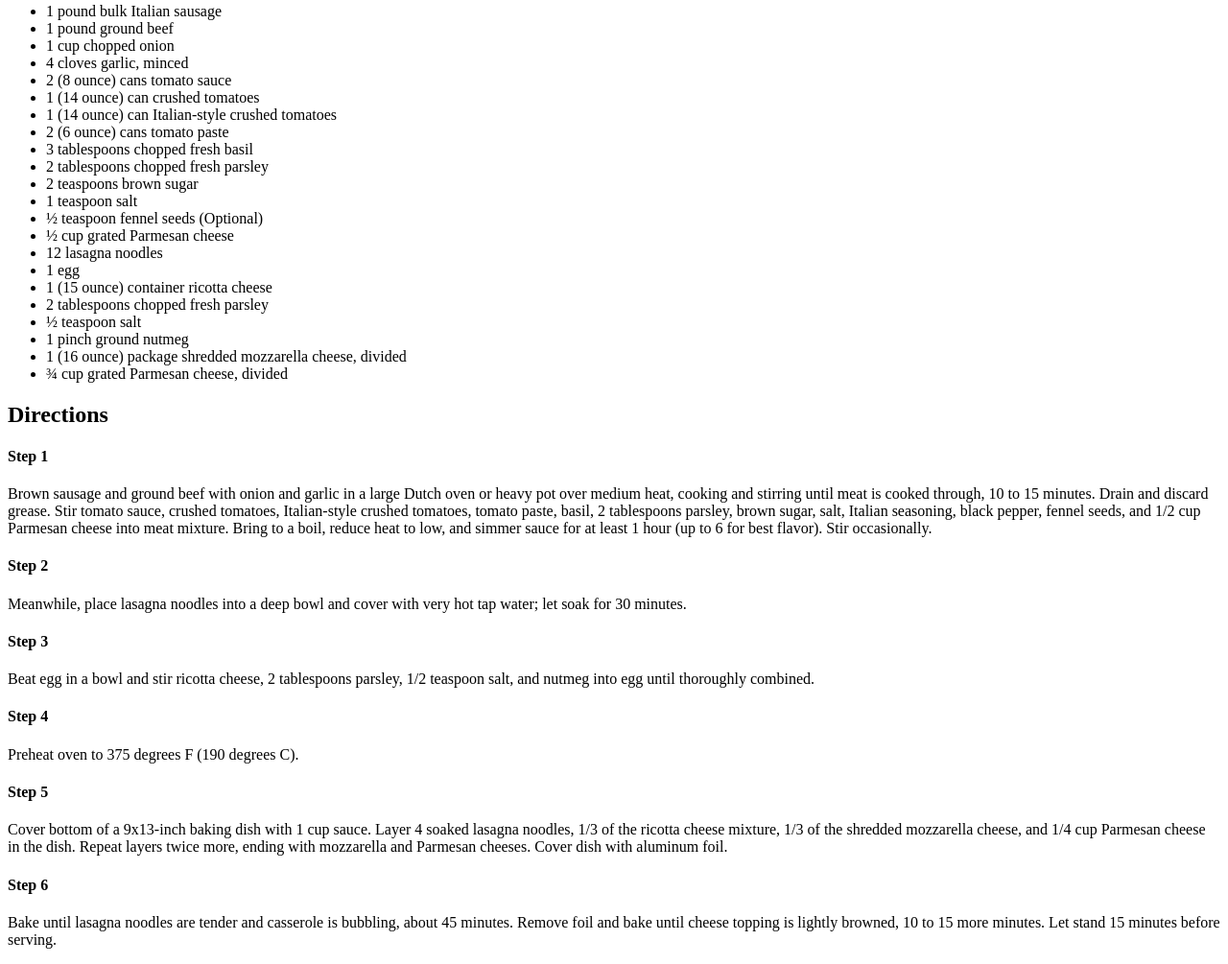
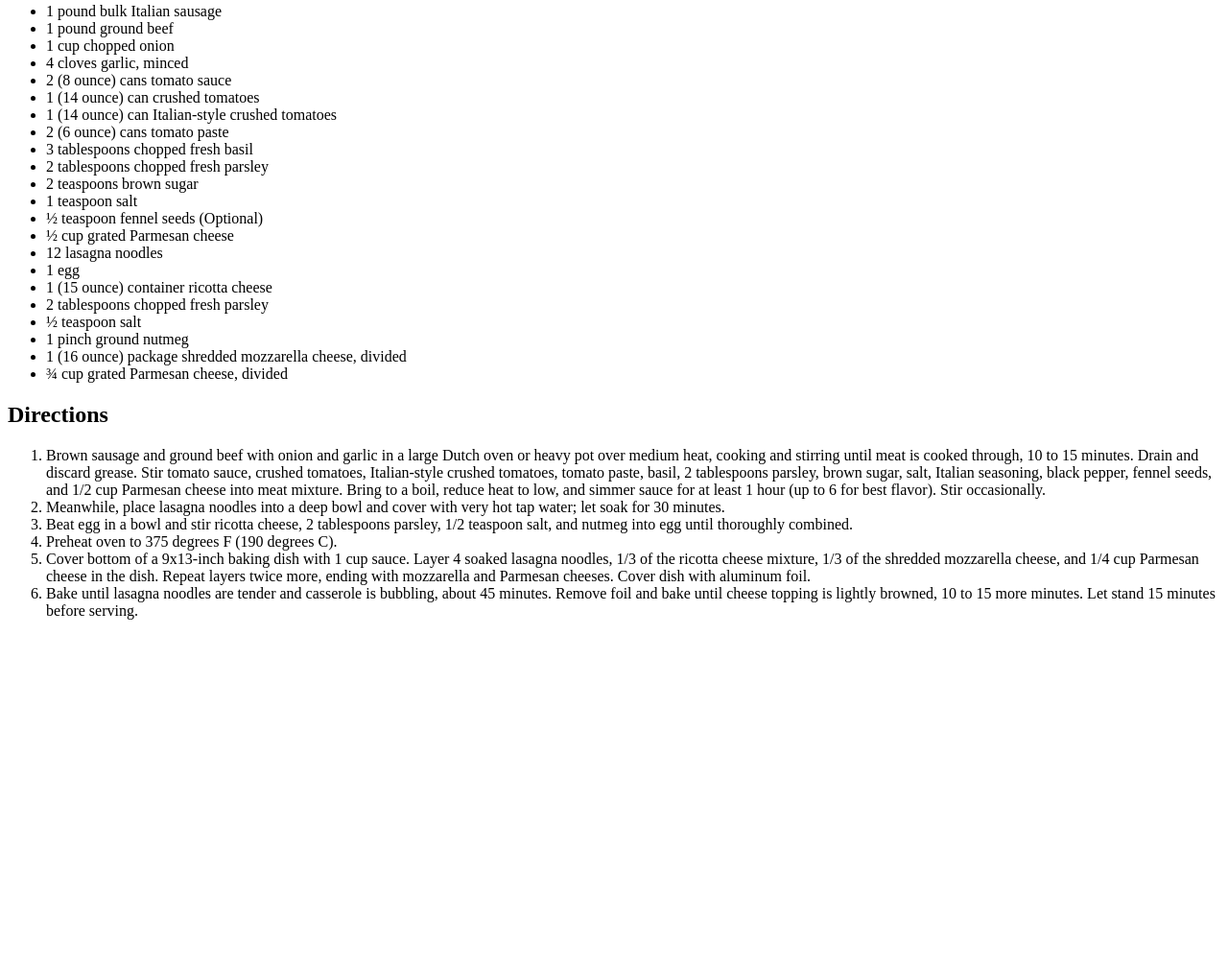
Before and after one commit to flummoxed-dev/odin-recipes, a plain HTML site: page recipes/lasagne.html in a window 1280 px wide. Shown: the part 967-1972 px from the top of the page at 96% size. After the commit the page ends 1629 px from the top, so only its background shows below. Drawn offline with Linux system fonts and the light colour scheme; files whose address does not match are found by name.

Commit message:
updated formatting of recipe pages and index pages per odin assignment

```diff
--- a/recipes/lasagne.html
+++ b/recipes/lasagne.html
@@ -5,6 +5,7 @@
     <title>Odin Recipes</title>
 </head>
 <body>
+    <div>
     <div>
         <a href="/home/flummoxed/repos/odin-recipes/index.html">Home</a>
     </div>
@@ -44,10 +45,12 @@
             <li>1 (16 ounce) package shredded mozzarella cheese, divided</li>
             <li>¾ cup grated Parmesan cheese, divided</li>
         </ul>
+        </div>
 
+        <div>
         <h2>Directions</h2>
-        <h4>Step 1</h4>
-         <p>Brown sausage and ground beef with onion and garlic in a
+        <ol>
+            <li>Brown sausage and ground beef with onion and garlic in a
                 large Dutch oven or heavy pot over medium heat, cooking
                  and stirring until meat is cooked through, 10 to 15
                   minutes. Drain and discard grease. Stir tomato sauce,
@@ -57,33 +60,25 @@
                      seeds, and 1/2 cup Parmesan cheese into meat
                      mixture. Bring to a boil, reduce heat to low, and
                      simmer sauce for at least 1 hour (up to 6 for best
-                   flavor). Stir occasionally.</p>
-
-         <h4>Step 2</h4>
-         <p>Meanwhile, place lasagna noodles into a deep bowl and
-            cover with very hot tap water; let soak for 30 minutes.</p>
-
-         <h4>Step 3</h4>
-         <p>Beat egg in a bowl and stir ricotta cheese, 2 tablespoons
+                      flavor). Stir occasionally.</li>
+            <li>Meanwhile, place lasagna noodles into a deep bowl and
+                cover with very hot tap water; let soak for 30 minutes.</li>
+            <li>Beat egg in a bowl and stir ricotta cheese, 2 tablespoons
                 parsley, 1/2 teaspoon salt, and nutmeg into egg until
-             thoroughly combined.</p>
-
-         <h4>Step 4</h4>
-         <p>Preheat oven to 375 degrees F (190 degrees C).</p>
-
-         <h4>Step 5</h4>
-         <p>Cover bottom of a 9x13-inch baking dish with 1 cup sauce.
+                 thoroughly combined.</li>
+            <li>Preheat oven to 375 degrees F (190 degrees C).</li>
+            <li>Cover bottom of a 9x13-inch baking dish with 1 cup sauce.
                 Layer 4 soaked lasagna noodles, 1/3 of the ricotta
                 cheese mixture, 1/3 of the shredded mozzarella cheese,
                  and 1/4 cup Parmesan cheese in the dish. Repeat layers
                   twice more, ending with mozzarella and Parmesan
-               cheeses. Cover dish with aluminum foil.</p>
-
-         <h4>Step 6</h4>
-         <p>Bake until lasagna noodles are tender and casserole
+                  cheeses. Cover dish with aluminum foil.</li>
+            <li>Bake until lasagna noodles are tender and casserole
                 is bubbling, about 45 minutes. Remove foil and bake
                  until cheese topping is lightly browned, 10 to 15
-             more minutes. Let stand 15 minutes before serving.</p>
+                 more minutes. Let stand 15 minutes before serving.</li>
+        </ol>
+
      </div>
  </div>
 
```
Also changed, not shown: index.html (+7 -14 lines), recipes/crescent-sausage-egg-roll-ups.html (+15 -17 lines). Lines whose indentation alone changed are shown as unchanged.
